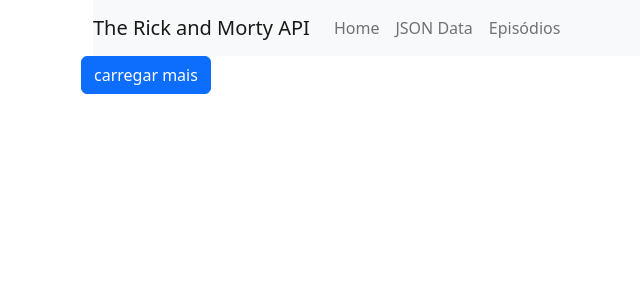
After one commit to Andiichi/Desafio_API_Rick_and_Morty, a Flask app: template templates/pagination.html in a window 1280 px wide. The commit adds this page. Shown: the top 300 px of the page, without its empty margins (1-641 px from the left). Run offline with Flask 3, Linux system fonts and the light colour scheme; the template is opened without the code that fills it, so the values that code supplies are empty.

Commit message:
algumas alterações

```diff
--- a/app.py
+++ b/app.py
@@ -23,14 +23,20 @@ def get_profile(id):
     return render_template('profile.html', profile=data_dict)
 
 
-@app.route('/episode/<id>')
-def get_episodes(id):
-    url = 'https://rickandmortyapi.com/api/episode/' + id
+@app.route('/episodes')
+def get_episodes():
+    url = 'https://rickandmortyapi.com/api/episode/'
     response = urllib.request.urlopen(url)
     data = response.read()
     data_dict = json.loads(data)
 
-    return render_template('episodes.html', profile=data_dict)
+    episodes_dict= []
+
+    for episode in episodes_dict['results']:
+        episodes_dict.append(episode)
+
+    return jsonify({'results': episodes_dict})
+
 
 
 @app.route('/lista')
--- a/templates/layout.html
+++ b/templates/layout.html
@@ -14,6 +14,8 @@
 
       {% block content %}    {% endblock %}
 
+
+
     </main>
 
 
--- a/templates/nav.html
+++ b/templates/nav.html
@@ -17,7 +17,7 @@
               <a class="nav-link" href="/lista">JSON Data</a>
             </li>
             <li class="nav-item">
-                <a class="nav-link" href="/episode/<id>">Episódios</a>
+                <a class="nav-link" href="/episodes">Episódios</a>
               </li>
 
           </ul>
--- /dev/null
+++ b/templates/pagination.html
@@ -0,0 +1,10 @@
+{% extends "layout.html" %}
+
+{% block content %}
+
+        <div class="d-grid gap-2 d-md-block">
+          <a href="/?page={{page}}"
+          class="btn btn-primary center">carregar mais</a>
+        </div>
+
+{% endblock %}
```
